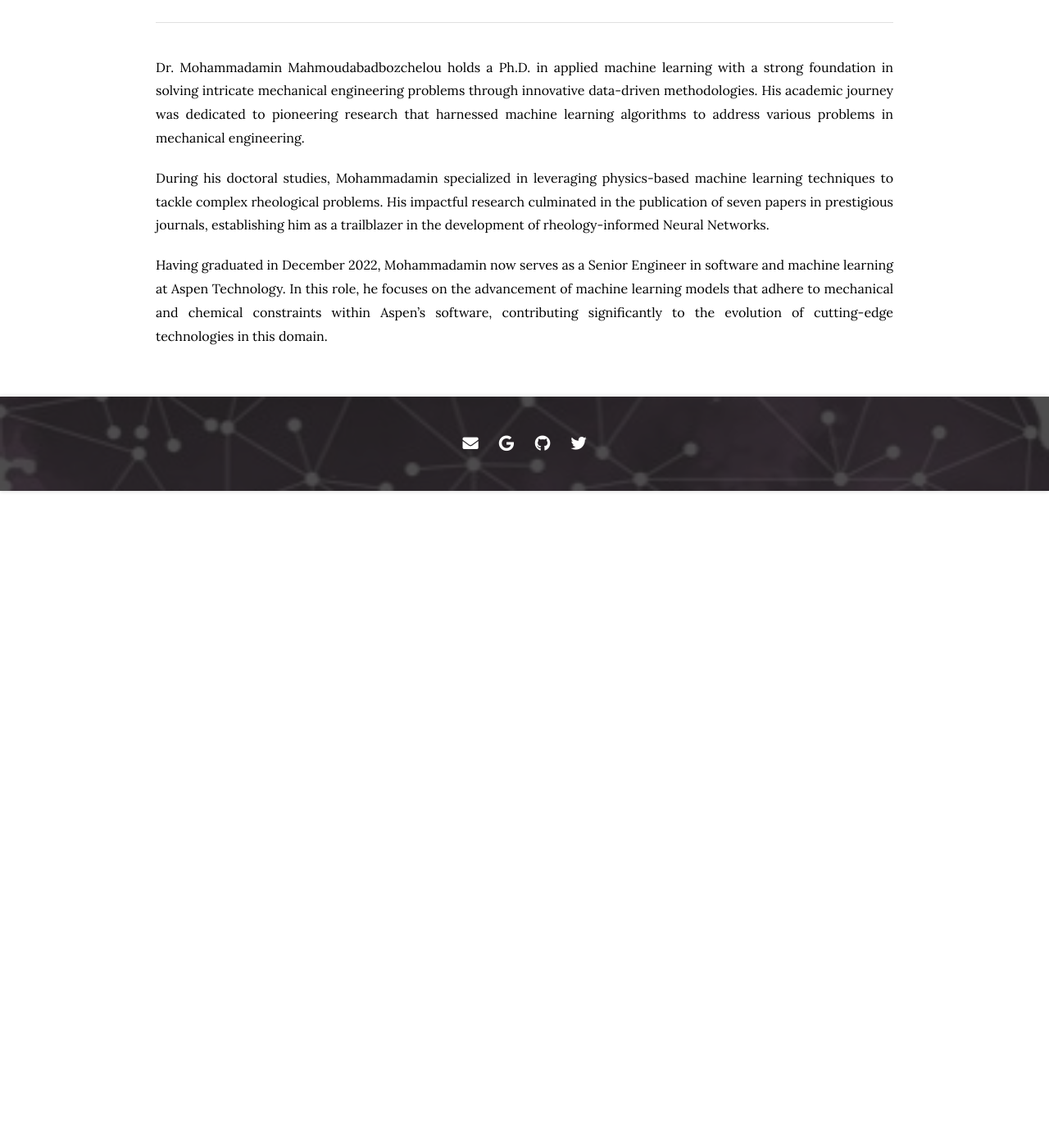
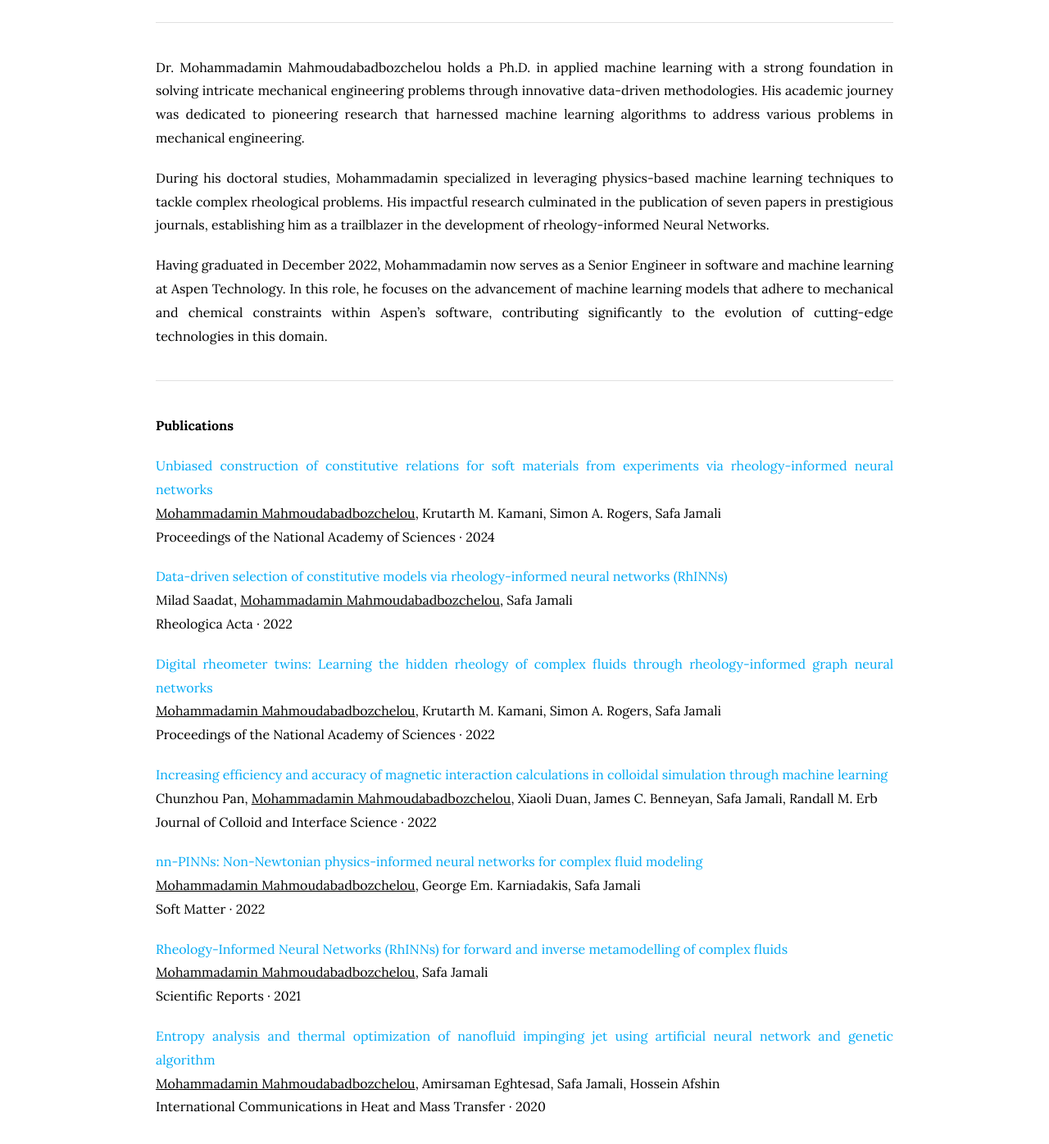
Before and after one commit to procf/procf.github.io, a Jekyll site: the page built from _members/amin-mahmoudabad.md, in a window 1280 px wide and 1400 px high, scrolled down 804 px. Shown: the top 1396 px of the window at 82% size. Built offline with Jekyll 4.4.1, drawn with Linux system fonts in a browser that asks for light colours; nearby versions of some CDN libraries; before the commit the page ends 1403 px from its top, so only the background shows below that.

Commit message:
Pubs on Team: still trying to get this to recognize Amin

```diff
--- a/_members/amin-mahmoudabad.md
+++ b/_members/amin-mahmoudabad.md
@@ -28,7 +28,7 @@ During his doctoral studies, Mohammadamin specialized in leveraging physics-base
 
 Having graduated in December 2022, Mohammadamin now serves as a Senior Engineer in software and machine learning at Aspen Technology. In this role, he focuses on the advancement of machine learning models that adhere to mechanical and chemical constraints within Aspen's software, contributing significantly to the evolution of cutting-edge technologies in this domain.
 
-{% assign author_name = "Mohammad Mahmoudabadbozchelou" %}
+{% assign author_name = "Mohammadamin Mahmoudabadbozchelou" %}
 {% assign author_publications = site.data.citations | where: "authors", author_name | sort: "date" | reverse %}
 
 {% if author_publications.size > 0 %}
```
